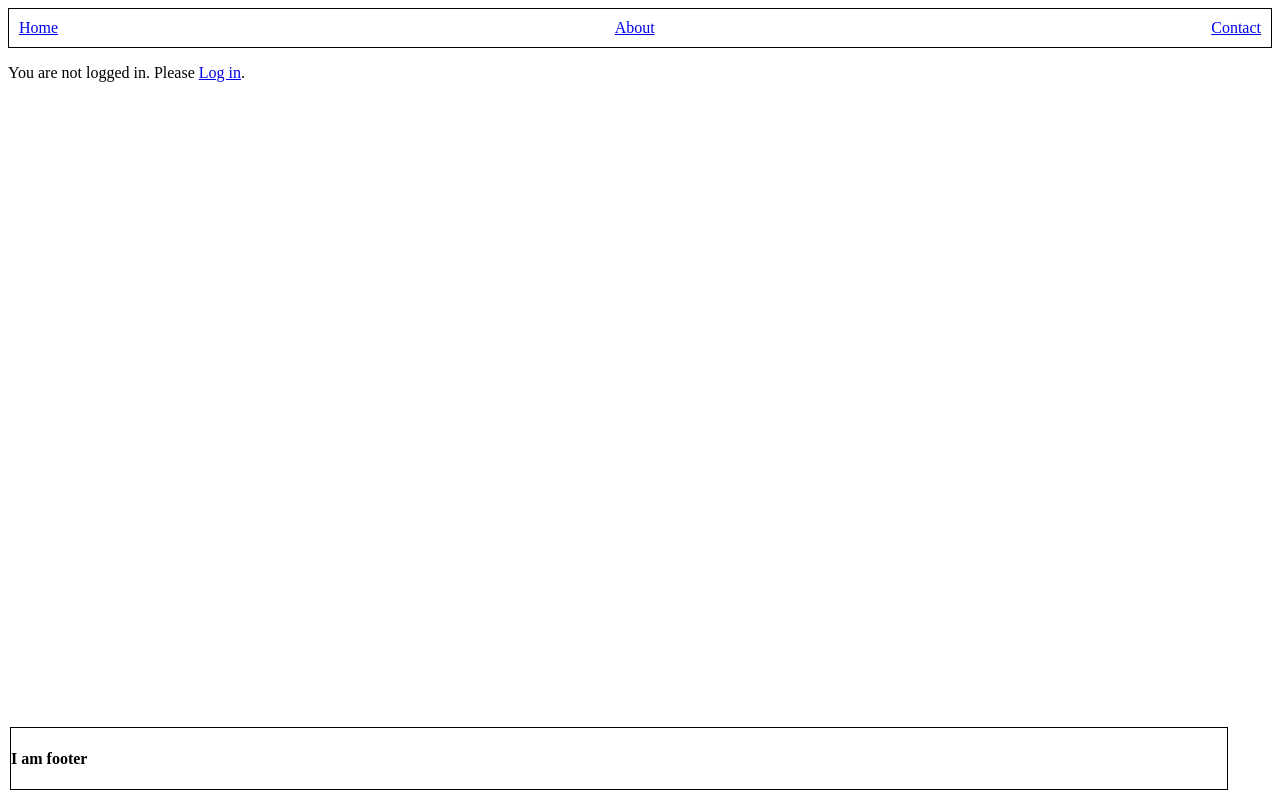
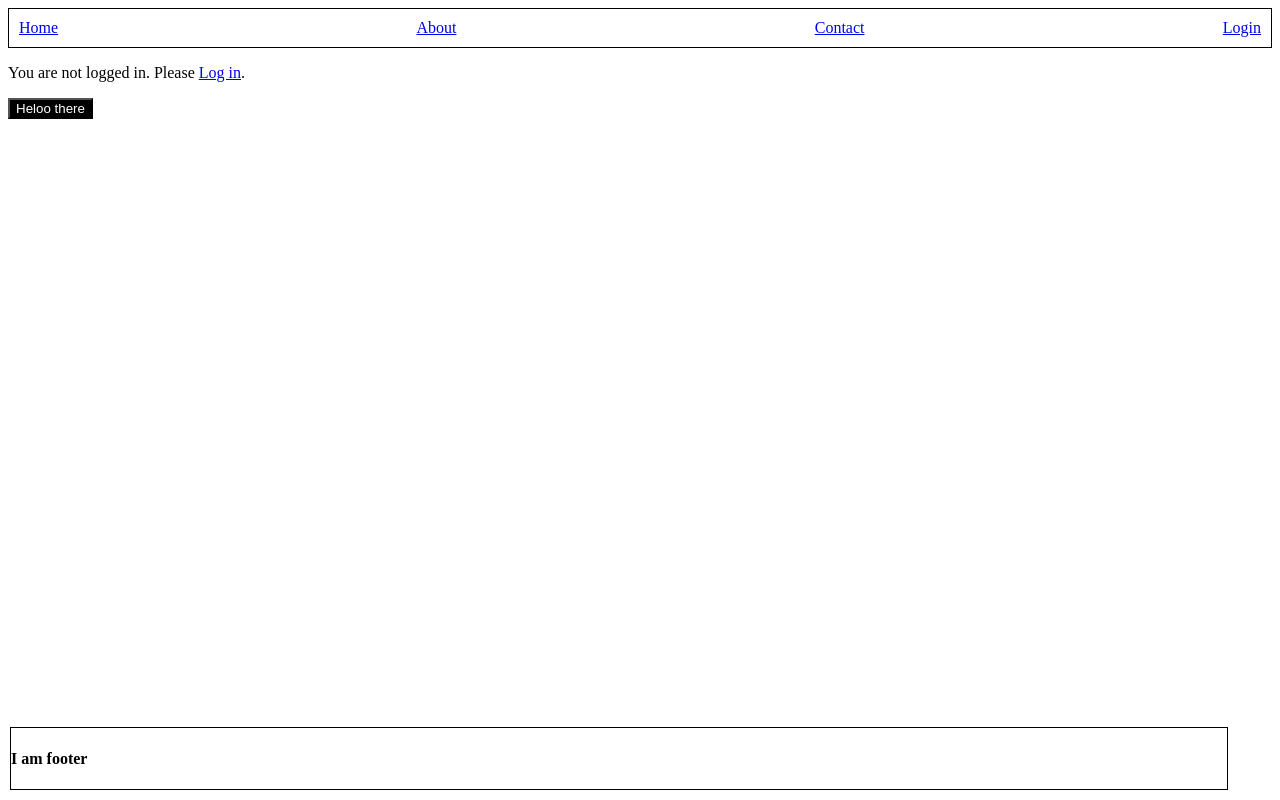
Before and after one commit to richa1617/mind_mingle_2, a Next.js app in the folder 5_children_props/: page /about in a window 1280 px wide. Built offline with nearby package versions, Linux system fonts and the light colour scheme.

Commit message:
Made a resuable button component with different styling options

```diff
--- /dev/null
+++ b/5_children_props/src/components/Button.tsx
@@ -0,0 +1,16 @@
+import { ReactNode } from "react";
+
+type CustomButtonVariant = "primary" | "secondary" | "important";
+
+interface CustomButtonProps {
+  children: string;
+  variant: CustomButtonVariant;
+}
+
+function Button(props: CustomButtonProps) {
+  const variantClass = `.btn ${props.variant}`;
+
+  return <button className={variantClass}>{props.children}</button>;
+}
+
+export default Button;
--- a/5_children_props/src/components/Navbar.tsx
+++ b/5_children_props/src/components/Navbar.tsx
@@ -6,6 +6,7 @@ function Navbar() {
       <Link href="/">Home</Link>
       <Link href="/about">About</Link>
       <Link href="/contact">Contact</Link>
+      <Link href="/login">Login</Link>
     </div>
   );
 }
--- a/5_children_props/src/pages/about.tsx
+++ b/5_children_props/src/pages/about.tsx
@@ -1,5 +1,6 @@
 import PageLayout from "@/components/PageLayout";
 import LoginChecker from "@/components/LoginChecker";
+import Button from "@/components/Button";
 
 function about() {
   return (
@@ -9,6 +10,7 @@ function about() {
           <h1>I am contact</h1>
         </LoginChecker>
       </PageLayout>
+      <Button variant="secondary">Heloo there</Button>
     </>
   );
 }
--- a/5_children_props/src/pages/login.tsx
+++ b/5_children_props/src/pages/login.tsx
@@ -1,7 +1,10 @@
+import Button from "@/components/Button";
+
 function login() {
   return (
     <div>
       <h1>Login page</h1>
+      <Button variant="important">Click me</Button>
     </div>
   );
 }
--- a/5_children_props/src/styles/globals.css
+++ b/5_children_props/src/styles/globals.css
@@ -13,3 +13,29 @@
   border: 1px solid black;
   width: 95vw;
 }
+.btn {
+  font-weight: 800;
+  padding: 10px;
+  border-radius: 5px;
+  border-width: 2px;
+  border-style: solid;
+  cursor: pointer;
+}
+
+.primary {
+  background-color: white;
+  border-color: black;
+  color: black;
+}
+
+.secondary {
+  background-color: black;
+  border-color: black;
+  color: white;
+}
+
+.important {
+  background-color: red;
+  border-color: red;
+  color: white;
+}
```
